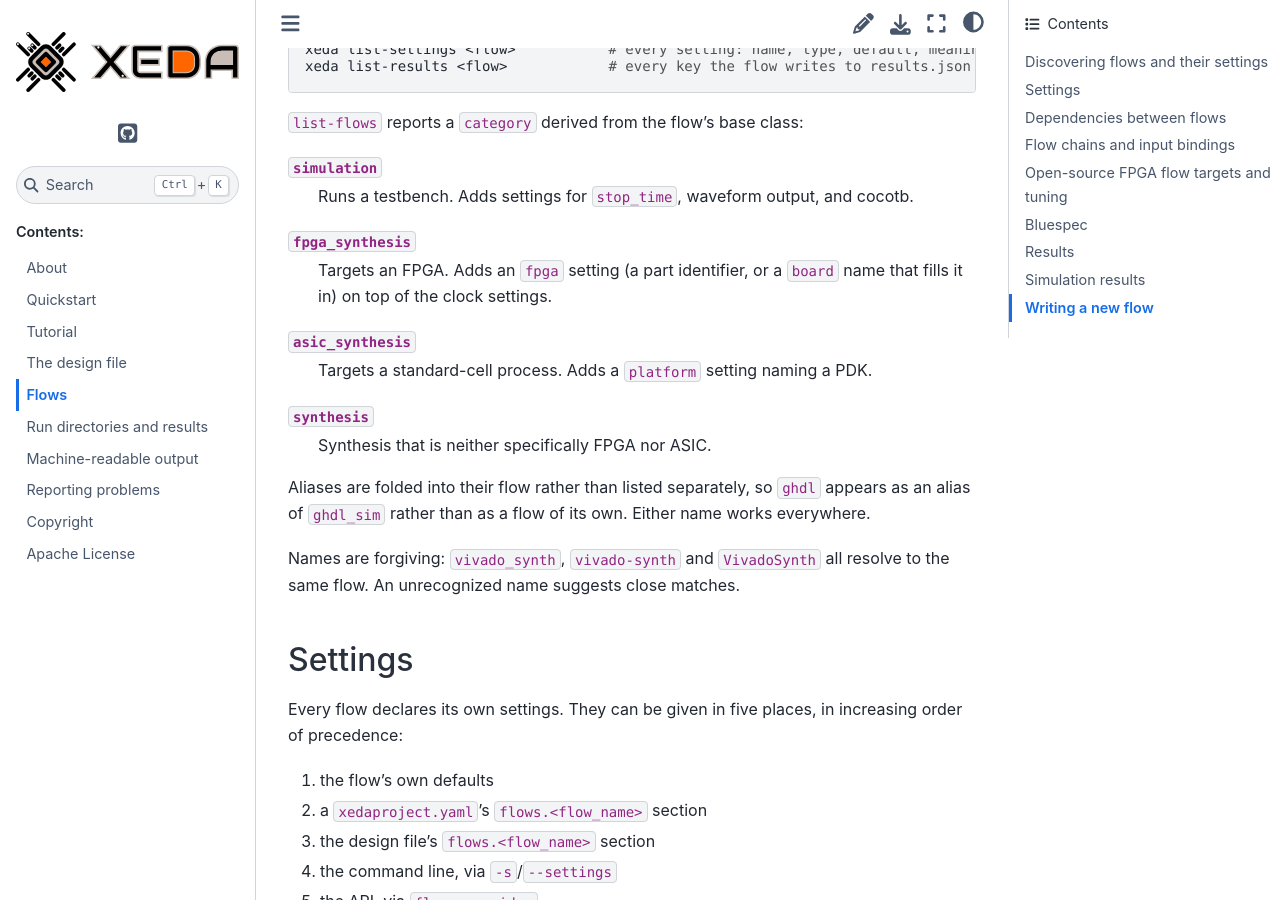
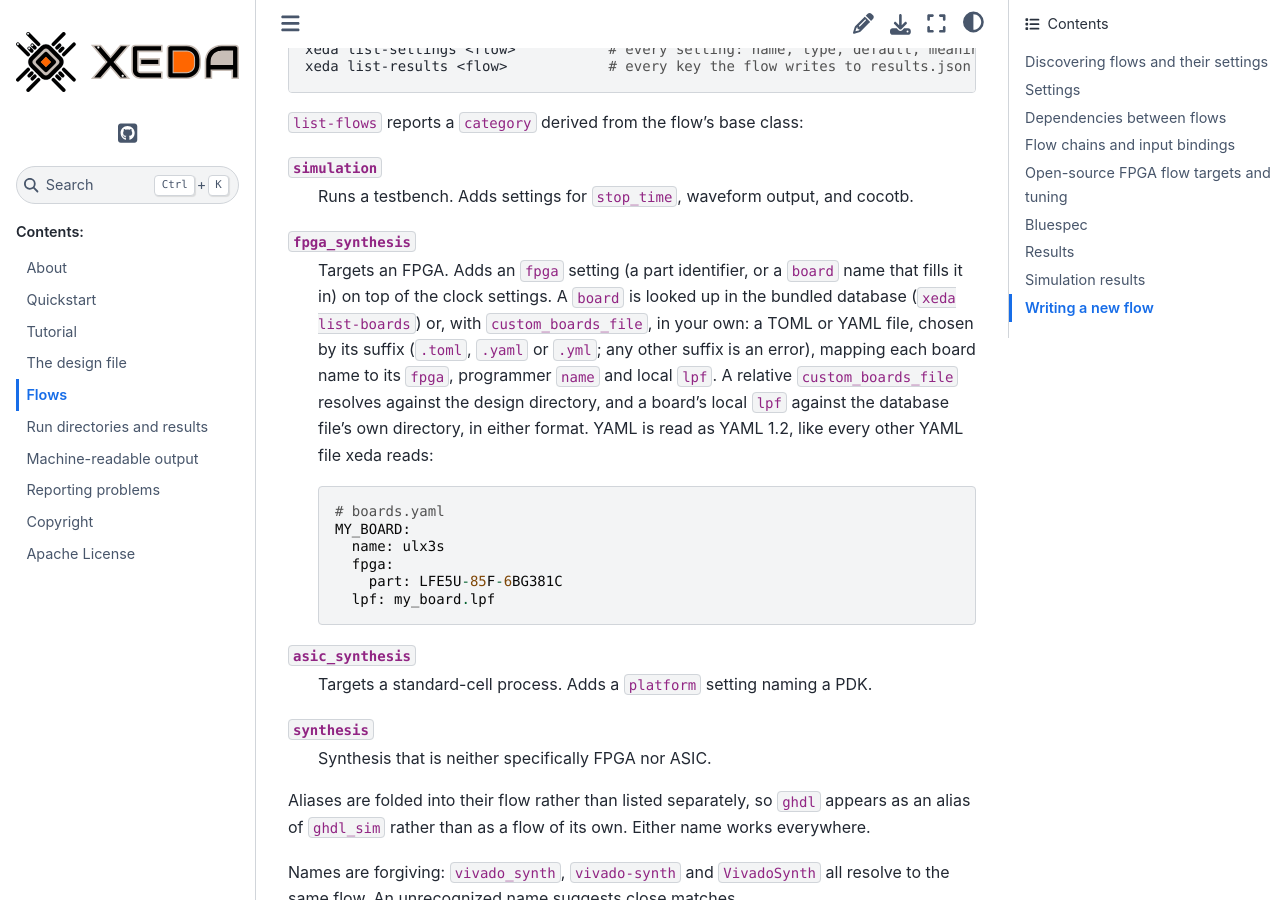
Before and after one commit to XedaHQ/xeda, a Sphinx documentation site: the page built from docs/flows.rst, in a window 1280 px wide and 900 px high, scrolled down 323 px. Built offline with Sphinx 7.4.7 and the Sphinx Book theme 1.1.4, drawn with Linux system fonts in a browser that asks for light colours.

Commit message:
Document that custom_boards_file may be TOML or YAML

```diff
--- a/docs/flows.rst
+++ b/docs/flows.rst
@@ -23,7 +23,20 @@ Discovering flows and their settings
 
 ``fpga_synthesis``
     Targets an FPGA. Adds an ``fpga`` setting (a part identifier, or a ``board`` name that fills
-    it in) on top of the clock settings.
+    it in) on top of the clock settings. A ``board`` is looked up in the bundled database
+    (``xeda list-boards``) or, with ``custom_boards_file``, in your own: a TOML or YAML file,
+    chosen by its suffix (``.toml``, ``.yaml`` or ``.yml``; any other suffix is an error), mapping
+    each board name to its ``fpga``, programmer ``name`` and local ``lpf``. A relative
+    ``custom_boards_file`` resolves against the design directory, and a board's local ``lpf``
+    against the database file's own directory, in either format. YAML is read as YAML 1.2, like
+    every other YAML file xeda reads::
+
+        # boards.yaml
+        MY_BOARD:
+          name: ulx3s
+          fpga:
+            part: LFE5U-85F-6BG381C
+          lpf: my_board.lpf
 
 ``asic_synthesis``
     Targets a standard-cell process. Adds a ``platform`` setting naming a PDK.
```
Also changed, not shown: CHANGELOG.md (+6 -0 lines), CLAUDE.md (+11 -7 lines), src/xeda/data/agent/SKILL.md (+5 -0 lines), .claude/skills/xeda/SKILL.md.
